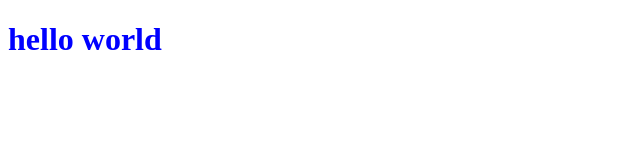
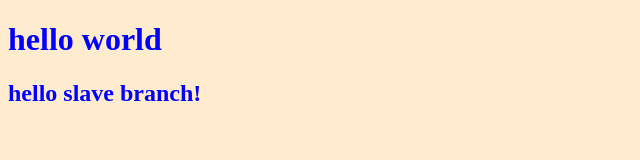
Before and after one commit to ARCANOS0/eCommerce, a plain HTML site: page index.html in a window 1280 px wide. Shown: the whole page, without its empty margins (0-640 px from the left). Drawn offline with Linux system fonts and the light colour scheme.

Commit message:
a modification for slave branch as a test

```diff
--- a/index.html
+++ b/index.html
@@ -9,8 +9,7 @@
 <body>
 
 <h1>hello world</h1>
-
-
+<h2>hello slave branch!</h2>
 
 
 
--- a/style.css
+++ b/style.css
@@ -1,3 +1,5 @@
 body{
     color: blue;
+    background-color: blanchedalmond;
+
 }
```
